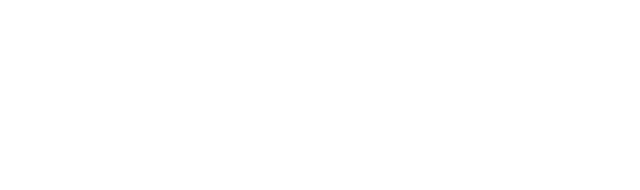
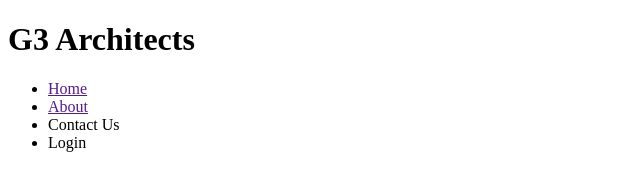
Before and after one commit to Mamunfx/g3-repo, a plain HTML site: page index.html in a window 1280 px wide. Shown: the whole page, without its empty margins (0-640 px from the left). Drawn offline with Linux system fonts and the light colour scheme.

Commit message:
Intialization !

```diff
--- a/index.html
+++ b/index.html
@@ -3,9 +3,20 @@
 <head>
     <meta charset="UTF-8">
     <meta name="viewport" content="width=device-width, initial-scale=1.0">
-    <title>Document</title>
+    <title>G3 architect website</title>
+    <link rel="stylesheet" href="style.css">
 </head>
 <body>
-
+    <header>
+        <h1>G3 Architects</h1>
+        <nav>
+            <ul>
+                <li><a href="">Home</a></li>
+                <li><a href="">About</a></li>
+                <li><a href=""></a>Contact Us</li>
+                <li><a href=""></a>Login</li>
+            </ul>
+        </nav>
+    </header>
 </body>
 </html>
```
Also changed, not shown: style.css (added).
